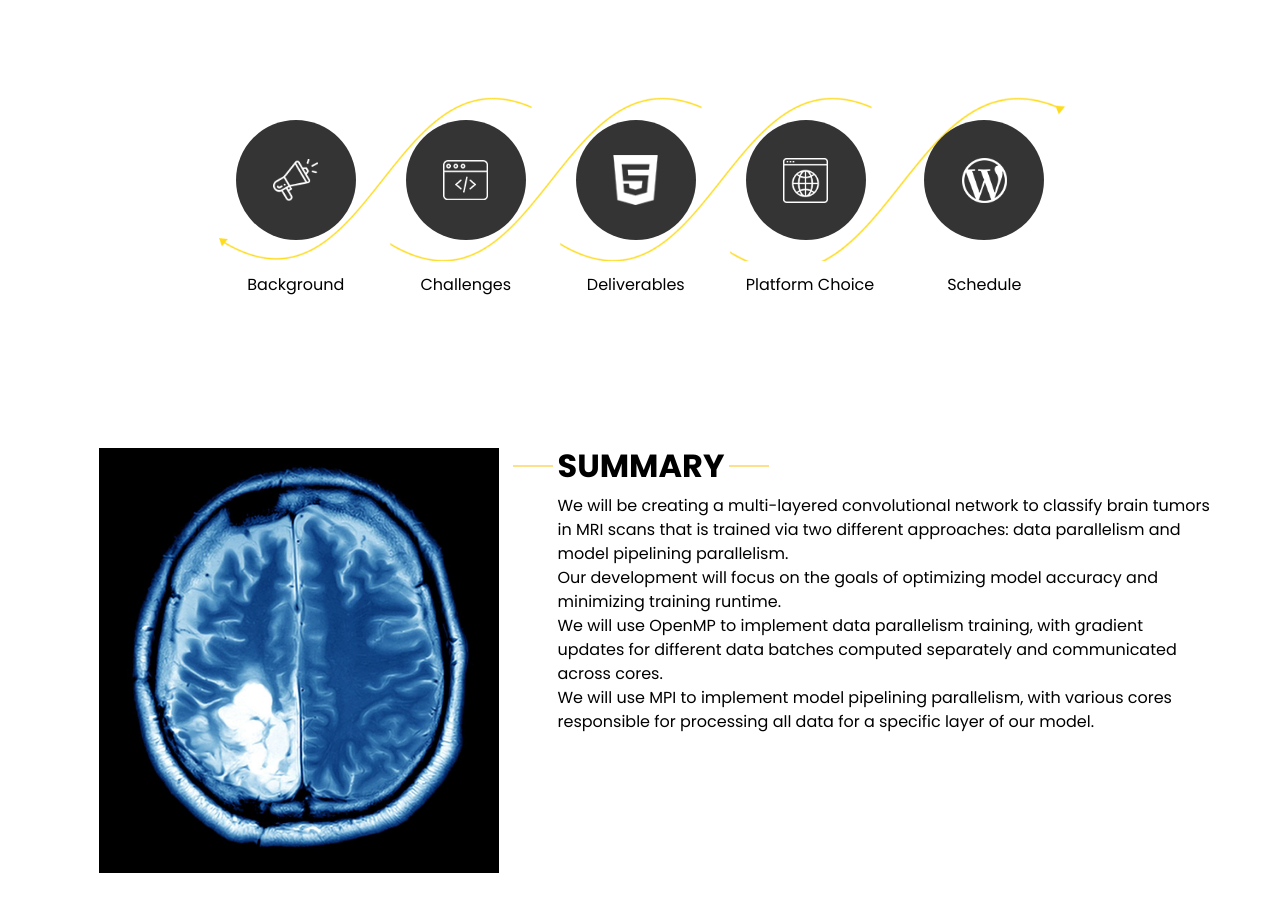
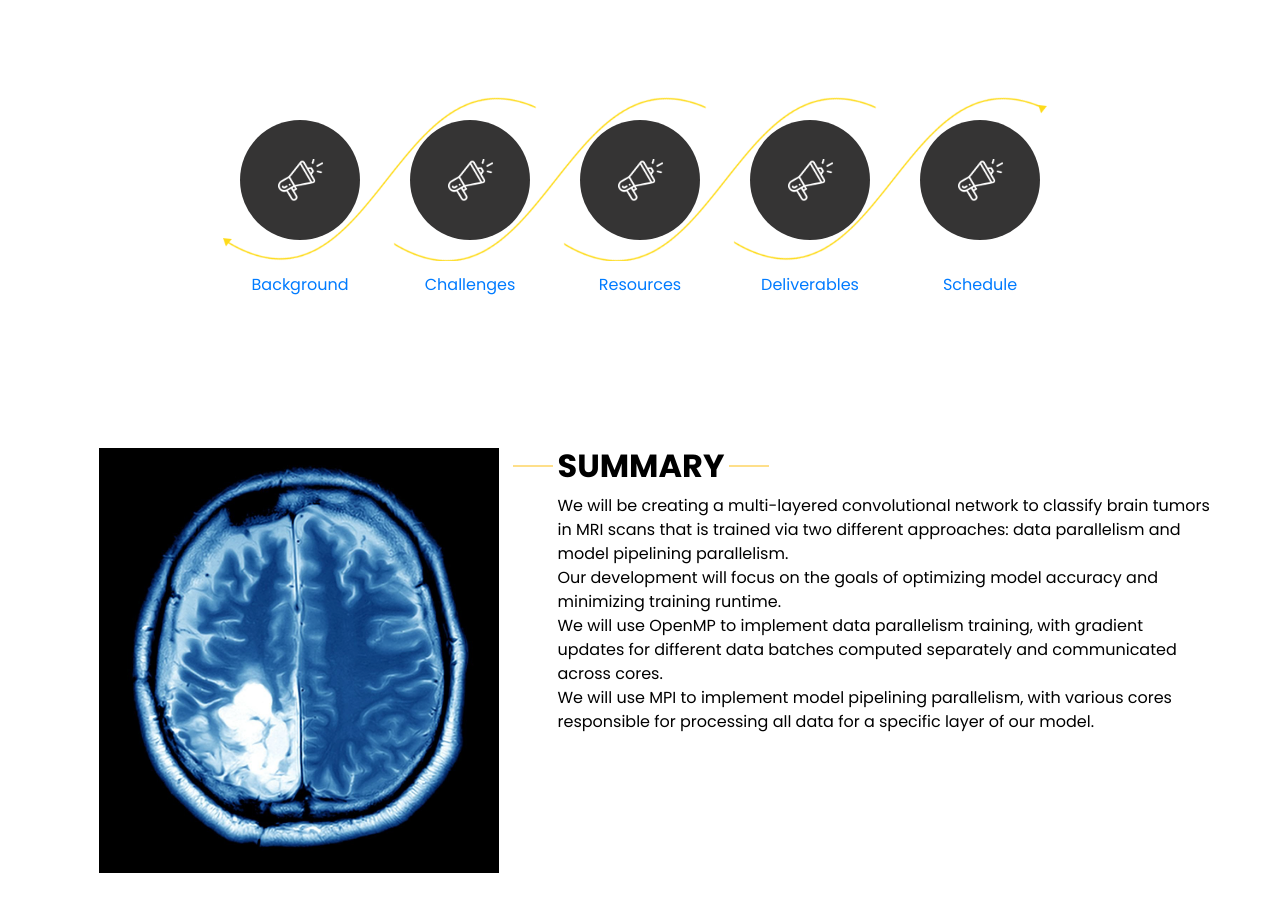
Before and after one commit to jeffreypaulraj/15418-research, a plain HTML site: page index.html in a window 1280 px wide. Shown: the part 800-1712 px from the top of the page. Drawn offline with nearby package versions, Linux system fonts and the light colour scheme.

Commit message:
Update index.html

```diff
--- a/index.html
+++ b/index.html
@@ -40,47 +40,6 @@
 
 <body>
   <div class="hero_area">
-    <!-- <header class="header_section">
-      <div class="container-fluid">
-        <nav class="navbar navbar-expand-lg custom_nav-container pt-3">
-          <button class="navbar-toggler" type="button" data-toggle="collapse" data-target="#navbarSupportedContent" aria-controls="navbarSupportedContent" aria-expanded="false" aria-label="Toggle navigation">
-            <span class="navbar-toggler-icon"></span>
-          </button>
-
-          <div class="collapse navbar-collapse" id="navbarSupportedContent">
-            <div class="d-flex ml-auto flex-column flex-lg-row align-items-center">
-              <ul class="navbar-nav  ">
-                <li class="nav-item active">
-                  <a class="nav-link" href="index.html">Home <span class="sr-only">(current)</span></a>
-                </li>
-                <li class="nav-item">
-                  <a class="nav-link" href="about.html"> About </a>
-                </li>
-                <li class="nav-item">
-                  <a class="nav-link" href="do.html"> What we do </a>
-                </li>
-                <li class="nav-item">
-                  <a class="nav-link" href="portfolio.html"> Portfolio </a>
-                </li>
-                <li class="nav-item">
-                  <a class="nav-link" href="contact.html">Contact us</a>
-                </li>
-              </ul>
-              <div class="user_option">
-                <a href="">
-                  <img src="images/user.png" alt="">
-                </a>
-                <form class="form-inline my-2 my-lg-0 ml-0 ml-lg-4 mb-3 mb-lg-0">
-                  <button class="btn  my-2 my-sm-0 nav_search-btn" type="submit"></button>
-                </form>
-              </div>
-            </div>
-          </div>
-        </nav>
-      </div>
-    </header> -->
-    <!-- end header section -->
-    <!-- slider section -->
     <section class=" slider_section position-relative">
       <div class="container">
         <div id="carouselExampleIndicators" class="carousel slide" data-ride="carousel">
@@ -118,66 +77,57 @@
         </div>
       </div>
     </section>
-    <!-- end slider section -->
   </div>
 
-  <!-- do section -->
 
   <section class="do_section layout_padding">
     <div class="container">
       <div class="do_container">
-        <div class="box arrow-start arrow_bg">
+        <a href="#background" class="box arrow-start arrow_bg">
           <div class="img-box">
             <img src="images/d-1.png" alt="">
           </div>
           <div class="detail-box">
-            <h6>
-              Background
-            </h6>
+            <h6>Background</h6>
           </div>
-        </div>
-        <div class="box arrow-middle arrow_bg">
+        </a>
+
+        <a href="#challenges" class="box arrow-middle arrow_bg">
           <div class="img-box">
-            <img src="images/d-2.png" alt="">
+            <img src="images/d-1.png" alt="">
           </div>
           <div class="detail-box">
-            <h6>
-              Challenges
-            </h6>
+            <h6>Challenges</h6>
           </div>
-        </div>
-        <div class="box arrow-middle arrow_bg">
+        </a>
+
+        <a href="#resources" class="box arrow-middle arrow_bg">
           <div class="img-box">
-            <img src="images/d-3.png" alt="">
+            <img src="images/d-1.png" alt="">
           </div>
           <div class="detail-box">
-            <h6>
-              Deliverables
-            </h6>
+            <h6>Resources</h6>
           </div>
-        </div>
-        <div class="box arrow-end arrow_bg">
+        </a>
+
+        <a href="#deliverables" class="box arrow-end arrow_bg">
           <div class="img-box">
-            <img src="images/d-4.png" alt="">
+            <img src="images/d-1.png" alt="">
           </div>
           <div class="detail-box">
-            <h6>
-              Platform Choice
-            </h6>
+            <h6>Deliverables</h6>
           </div>
-        </div>
-        <div class="box ">
+        </a>
+
+        <a href="#schedule" class="box">
           <div class="img-box">
-            <img src="images/d-5.png" alt="">
+            <img src="images/d-1.png" alt="">
           </div>
           <div class="detail-box">
-            <h6>
-              Schedule
-            </h6>
+            <h6>Schedule</h6>
           </div>
-        </div>
+        </a>
       </div>
-    </div>
     </div>
   </section>
 
@@ -212,7 +162,7 @@
     </div>
   </section>
 
-  <section class="infocontainer">
+  <section class="infocontainer" id="background">
     <div class="container">
       <div class="row">
         <div class="col-md-7">
@@ -240,7 +190,7 @@
     </div>
   </section>
 
-  <section class="infocontainer">
+  <section class="infocontainer" id="challenges">
     <div class="container">
       <div class="row">
         <div class="col-md-5">
@@ -270,7 +220,7 @@
     </div>
   </section>
 
-  <section class="infocontainer">
+  <section class="infocontainer" id="resources">
     <div class="container">
       <div class="row">
         <div class="col-md-7">
@@ -301,7 +251,7 @@
   </section>
 
 
-  <section class="infocontainer">
+  <section class="infocontainer" id="deliverables">
     <div class="container">
       <div class="row">
         <div class="col-md-12">
@@ -366,7 +316,7 @@
   </section>
 
   <!-- end work section -->
-  <section class="Platform Choice">
+  <section class="Platform Choice" id="platform">
     <div class="container">
       <div class="row">
         <div class="col-md-12">
@@ -387,7 +337,7 @@
     </div>
   </section>
 
-  <section class="Schedule">
+  <section class="Schedule" id="schedule">
     <div class="container">
       <div class="heading_container">
         <h2>SCHEDULE</h2>
```
